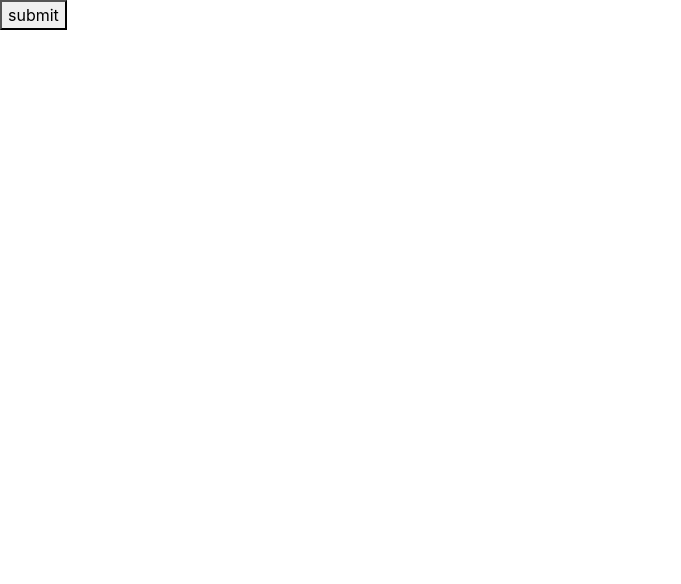
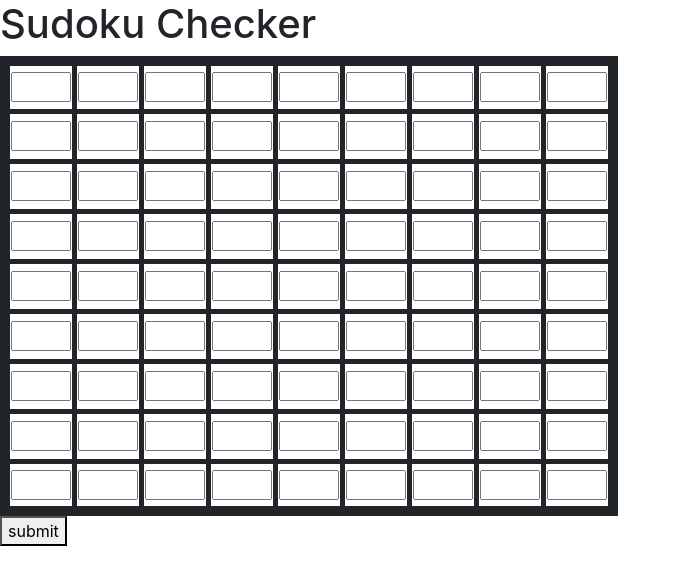
Before and after one commit to TSiu88/sudoku-checker, a website built with webpack: page src/index.html in a window 1280 px wide. Shown: the whole page, without its empty margins (0-681 px from the left). Built offline with nearby package versions, Linux system fonts and the light colour scheme.

Commit message:
add grid and begin input pull

```diff
--- a/src/index.html
+++ b/src/index.html
@@ -4,6 +4,123 @@
   <title>Document</title>
 </head>
 <body>
+  <h1>Sudoku Checker</h1>
+  <div id="grid">
+    <table id="table">
+      <tr id="row0Input">
+        <td><input type="text" class ="row0"></td>
+        <td><input type="text" class ="row0"></td>
+        <td><input type="text" class ="row0"></td>
+        <td><input type="text" class ="row0"></td>
+        <td><input type="text" class ="row0"></td>
+        <td><input type="text" class ="row0"></td>
+        <td><input type="text" class ="row0"></td>
+        <td><input type="text" class ="row0"></td>
+        <td><input type="text" class ="row0"></td>
+      </tr>
+      <tr id="row1Input">
+        <td><input type="text" class ="row1"></td>
+        <td><input type="text" class ="row1"></td>
+        <td><input type="text" class ="row1"></td>
+        <td><input type="text" class ="row1"></td>
+        <td><input type="text" class ="row1"></td>
+        <td><input type="text" class ="row1"></td>
+        <td><input type="text" class ="row1"></td>
+        <td><input type="text" class ="row1"></td>
+        <td><input type="text" class ="row1"></td>
+      </tr>
+      <tr id="row2Input">
+        <td><input type="text" class ="row2"></td>
+        <td><input type="text"></td>
+        <td><input type="text"></td>
+        <td><input type="text"></td>
+        <td><input type="text"></td>
+        <td><input type="text"></td>
+        <td><input type="text"></td>
+        <td><input type="text"></td>
+        <td><input type="text"></td>
+      </tr>
+      <tr id="row3Input">
+        <td><input type="text"></td>
+        <td><input type="text"></td>
+        <td><input type="text"></td>
+        <td><input type="text"></td>
+        <td><input type="text"></td>
+        <td><input type="text"></td>
+        <td><input type="text"></td>
+        <td><input type="text"></td>
+        <td><input type="text"></td>
+      </tr>
+      <tr id="row4Input">
+        <td><input type="text"></td>
+        <td><input type="text"></td>
+        <td><input type="text"></td>
+        <td><input type="text"></td>
+        <td><input type="text"></td>
+        <td><input type="text"></td>
+        <td><input type="text"></td>
+        <td><input type="text"></td>
+        <td><input type="text"></td>
+      </tr>
+      <tr id="row5Input">
+        <td><input type="text"></td>
+        <td><input type="text"></td>
+        <td><input type="text"></td>
+        <td><input type="text"></td>
+        <td><input type="text"></td>
+        <td><input type="text"></td>
+        <td><input type="text"></td>
+        <td><input type="text"></td>
+        <td><input type="text"></td>
+      </tr>
+      <tr id="row6Input">
+        <td><input type="text"></td>
+        <td><input type="text"></td>
+        <td><input type="text"></td>
+        <td><input type="text"></td>
+        <td><input type="text"></td>
+        <td><input type="text"></td>
+        <td><input type="text"></td>
+        <td><input type="text"></td>
+        <td><input type="text"></td>
+      </tr>
+      <tr id="row7Input">
+        <td><input type="text"></td>
+        <td><input type="text"></td>
+        <td><input type="text"></td>
+        <td><input type="text"></td>
+        <td><input type="text"></td>
+        <td><input type="text"></td>
+        <td><input type="text"></td>
+        <td><input type="text"></td>
+        <td><input type="text"></td>
+      </tr>
+      <tr id="row8Input">
+        <td><input type="text"></td>
+        <td><input type="text"></td>
+        <td><input type="text"></td>
+        <td><input type="text"></td>
+        <td><input type="text"></td>
+        <td><input type="text"></td>
+        <td><input type="text"></td>
+        <td><input type="text"></td>
+        <td><input type="text"></td>
+      </tr>
+    </table>
+  </div>
   <button id = "submit">submit</button>
 </body>
 </html>
+
+
+<!-- <div class="grid-container" id= "row0input">
+    <div><input type="text"></div>
+    <div><input type="text"></div>
+    <div><input type="text"></div>
+    <div><input type="text"></div>
+    <div><input type="text"></div>
+    <div><input type="text"></div>
+    <div><input type="text"></div>
+    <div><input type="text"></div>
+    <div><input type="text"></div>
+  </div> -->
--- a/src/main.js
+++ b/src/main.js
@@ -15,28 +15,43 @@ $(document).ready(function(){
   $("#submit").click(function(event){
     event.preventDefault();
     var grid = new Grid();
-    var string = "7 5 9 4 6 2 8 1 3";
-    grid.row0 = grid.addToRow(string);
-    var string1 = "4 6 3 5 1 8 2 9 7";
-    grid.row1 = grid.addToRow(string1);
-    var string2 = "1 2 8 9 7 3 6 4 5";
-    grid.row2 = grid.addToRow(string2);
-    var string3 = "6 9 7 1 8 4 5 3 2";
-    grid.row3 = grid.addToRow(string3);
-    var string4 = "5 8 4 2 3 6 9 7 1";
-    grid.row4 = grid.addToRow(string4);
-    var string5 = "2 3 1 7 9 5 4 8 6";
-    grid.row5 = grid.addToRow(string5);
-    var string6 = "3 4 5 8 2 1 7 6 9";
-    grid.row6 = grid.addToRow(string6);
-    var string7 = "9 1 2 6 4 7 3 5 8";
-    grid.row7 = grid.addToRow(string7);
-    var string8 = "8 7 6 3 5 9 1 2 4";
-    grid.row8 = grid.addToRow(string8);
+    // var string = "7 5 9 4 6 2 8 1 3";
+    // grid.row0 = grid.addToRow(string);
+    // var string1 = "4 6 3 5 1 8 2 9 7";
+    // grid.row1 = grid.addToRow(string1);
+    // var string2 = "1 2 8 9 7 3 6 4 5";
+    // grid.row2 = grid.addToRow(string2);
+    // var string3 = "6 9 7 1 8 4 5 3 2";
+    // grid.row3 = grid.addToRow(string3);
+    // var string4 = "5 8 4 2 3 6 9 7 1";
+    // grid.row4 = grid.addToRow(string4);
+    // var string5 = "2 3 1 7 9 5 4 8 6";
+    // grid.row5 = grid.addToRow(string5);
+    // var string6 = "3 4 5 8 2 1 7 6 9";
+    // grid.row6 = grid.addToRow(string6);
+    // var string7 = "9 1 2 6 4 7 3 5 8";
+    // grid.row7 = grid.addToRow(string7);
+    // var string8 = "8 7 6 3 5 9 1 2 4";
+    // grid.row8 = grid.addToRow(string8);
 
+    // console.log(grid.row0);
+    // console.log("row", grid.checkArray(grid.row0));
+    // console.log("col", grid.checkColumn(0));
+    // console.log("total result", grid.checkResult());
+
+    var tempString = "";
+
+    $('input[class="row0"]').each(function () {
+      console.log($(this).val());
+      tempString += $(this).val() + " ";
+    });
+
+    console.log("string", tempString);
+    grid.row0 = grid.addToRow(tempString.toString());
     console.log(grid.row0);
-    console.log("row", grid.checkArray(grid.row0));
-    console.log("col", grid.checkColumn(0));
-    console.log("total result", grid.checkResult());
+
+    $('input[class="row1"]').each(function () {
+      console.log($(this).val());
+  });
   });
 });
--- a/src/styles.css
+++ b/src/styles.css
@@ -0,0 +1,26 @@
+.grid-container {
+  display: grid;
+  grid-template-columns: auto auto auto auto auto auto auto auto auto;
+}
+
+input {
+  width: 60px;
+
+}
+
+table{
+  border: solid 10px;
+
+}
+
+td{
+  border: solid 5px;
+  height: 50px;
+  width: 50px;
+}
+
+#board {
+  display: flex;
+  flex-wrap: wrap;
+
+}
```
